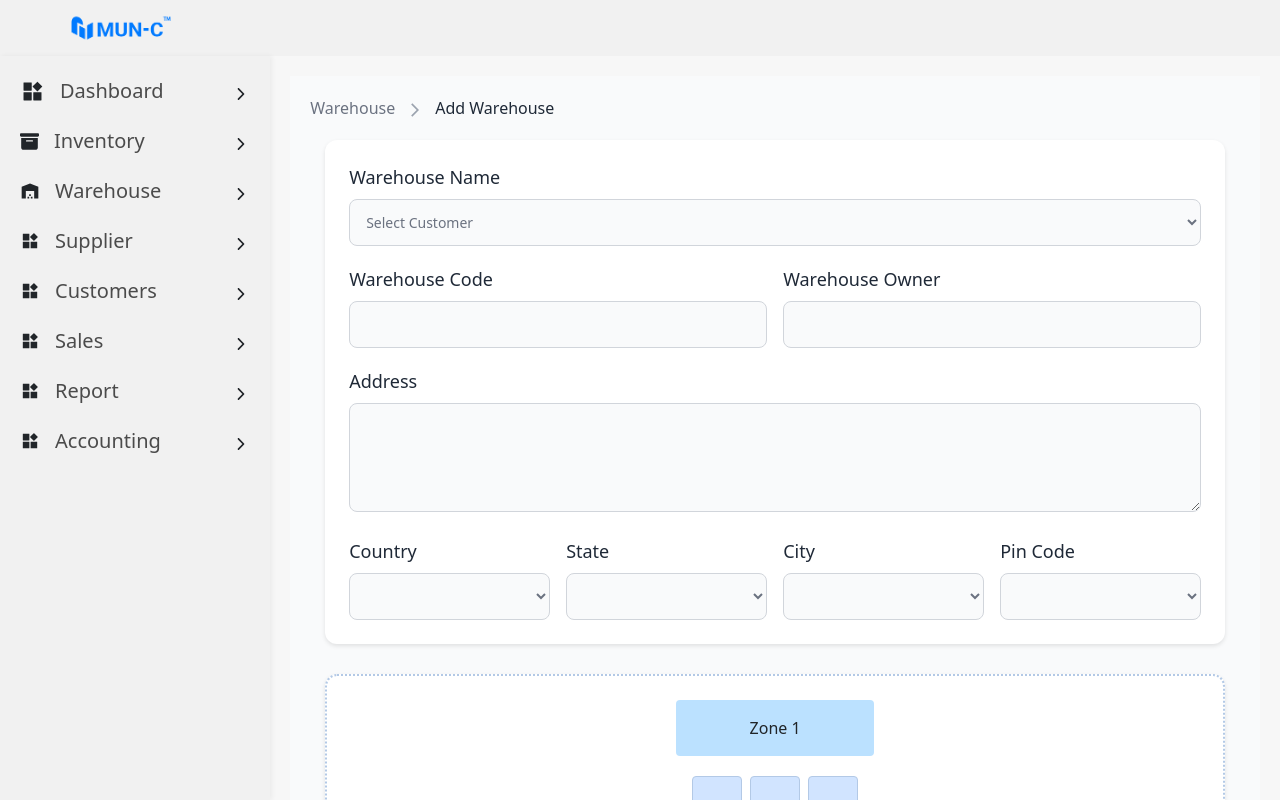
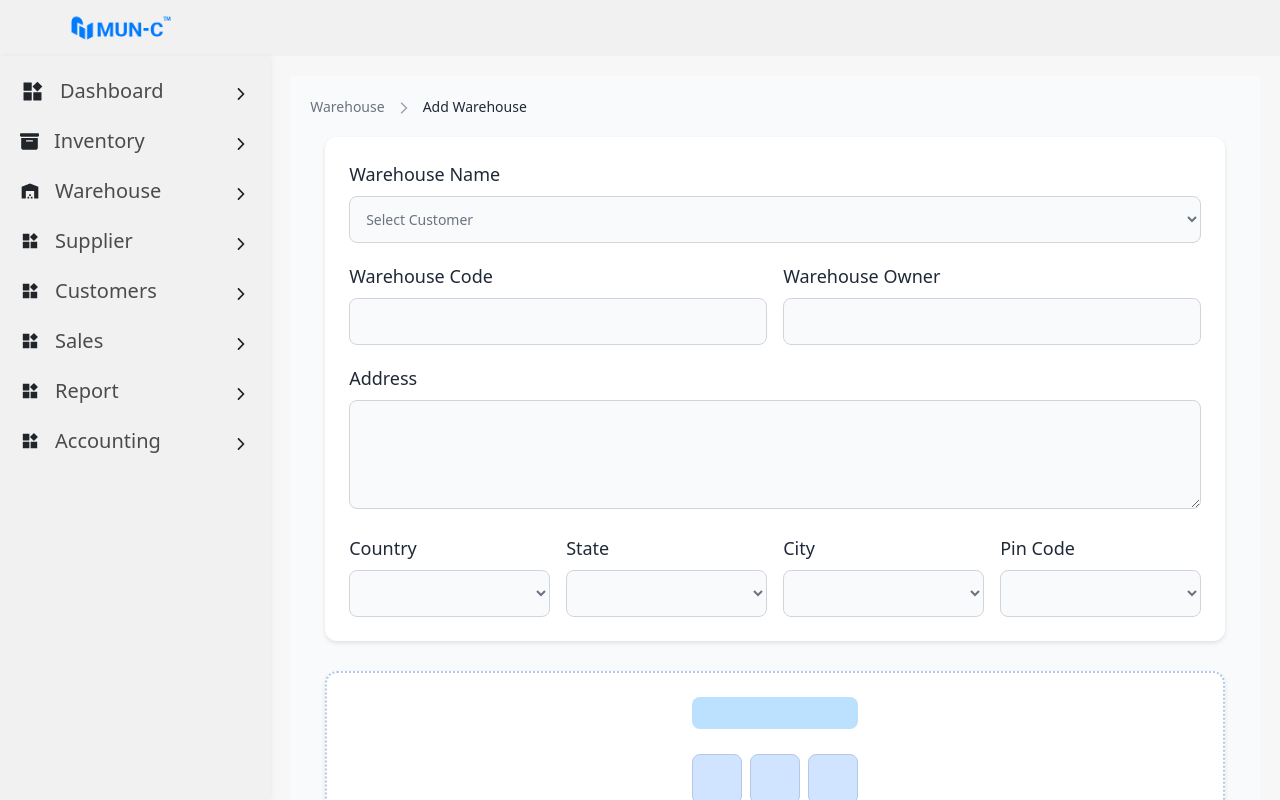
Before and after one commit to codesaurabhk/inventory, a React (Vite) app in the folder Frontend/: page /AddWarehouse in a window 1280 px wide. Built offline with nearby package versions, Linux system fonts and the light colour scheme.

Commit message:
fixed css

```diff
--- a/Frontend/src/component/Warehouse/AddWarehouse.jsx
+++ b/Frontend/src/component/Warehouse/AddWarehouse.jsx
@@ -14,25 +14,38 @@ function AddWarehouse() {
   // State for main layout (updated only on import)
   const [mainRows, setMainRows] = useState(4);
   const [mainColumns, setMainColumns] = useState(3);
-  const [mainWidth, setMainWidth] = useState(50);
+  const [mainWidth, setMainWidth] = useState(1); // Width in meters
   const [mainZones, setMainZones] = useState(1);
 
   // Handler for importing layout
   const handleImport = () => {
     setMainRows(rows === "" ? 4 : Math.max(1, parseInt(rows)));
     setMainColumns(columns === "" ? 3 : Math.max(1, parseInt(columns)));
-    setMainWidth(width === "" ? 50 : Math.max(20, parseInt(width)));
+    setMainWidth(width === "" ? 1 : Math.max(1, parseInt(width)));
     setMainZones(zones === "" ? 1 : Math.max(1, parseInt(zones)));
   };
 
   // Component for rendering a single grid
   const renderGrid = (gridRows, gridColumns, gridWidth, zoneIndex) => {
-    // Calculate the total width of the grid based on columns and cell width
-    const cellWidth = gridWidth || 50;
-    const totalGridWidth = (gridColumns || 3) * (cellWidth + 8) - 8 + 32; // Account for gap (8px) and padding (16px left + 16px right)
+    // Fixed cell width for both main grid and preview
+    const cellWidthPx = 50; // Equal width for all cells
+    // Calculate total grid content width: columns * (cell width + gap) - gap
+    const totalGridContentWidth = (gridColumns || 3) * (cellWidthPx + 8) - 8;
 
     return (
-      <div key={zoneIndex} style={{ marginBottom: "20px", width: `${totalGridWidth}px`, margin: "0 auto" }}>
+      <div
+        key={zoneIndex}
+        style={{
+          marginBottom: "20px",
+          // width: "100%",
+          // maxWidth: "900px",
+          margin: "0 auto",
+          display: "flex",
+          flexDirection: "column",
+          alignItems: "center",
+          boxSizing: "border-box",
+        }}
+      >
         <div
           style={{
             backgroundColor: "#BBE1FF",
@@ -40,23 +53,36 @@ function AddWarehouse() {
             textAlign: "center",
             fontWeight: "500",
             fontSize: "16px",
-            borderRadius: "4px",
+            borderRadius: "8px",
             marginBottom: "10px",
-            width: "100%", // Ensure header takes full width of parent
+            width: "100%",
             boxSizing: "border-box",
           }}
         >
-          Zone {zoneIndex + 1}
+
         </div>
         <div
           style={{
             display: "grid",
-            gridTemplateColumns: `repeat(${gridColumns || 3}, 1fr)`,
+            gridTemplateColumns: `repeat(${gridColumns || 3}, ${cellWidthPx}px)`,
+            gridTemplateRows: `repeat(${gridRows || 4}, ${cellWidthPx}px)`, // Equal height
             gap: "8px",
             borderRadius: "8px",
-            padding: "10px 16px",
-            width: "100%", // Ensure grid container takes full width of parent
+            // padding: "10px 16px",
+            width: "100%",
             boxSizing: "border-box",
+            display: "flex",
+            marginTop:'15px',
+            justifyContent: "center",
+          }}
+        >
+          <div
+            style={{
+              display: "grid",
+              gridTemplateColumns: `repeat(${gridColumns || 3}, ${cellWidthPx}px)`,
+              gridTemplateRows: `repeat(${gridRows || 4}, ${cellWidthPx}px)`,
+              gap: "8px",
+              width: `${totalGridContentWidth}px`,
             }}
           >
             {Array.from({ length: (gridRows || 4) * (gridColumns || 3) }).map((_, index) => (
@@ -64,10 +90,10 @@ function AddWarehouse() {
                 key={index}
                 style={{
                   backgroundColor: "#D1E4FF",
-                width: `${cellWidth}px`,
-                height: `${cellWidth}px`, // Height equals width for square cells
+                  width: `${cellWidthPx}px`,
+                  height: `${cellWidthPx}px`, // Equal width and height (square)
                   border: "1px solid #B3C9E6",
-                borderRadius: "4px",
+                  borderRadius: "8px",
                   display: "flex",
                   alignItems: "center",
                   justifyContent: "center",
@@ -78,6 +104,7 @@ function AddWarehouse() {
                 {/* No numbering in grid cells */}
               </div>
             ))}
+          </div>
         </div>
       </div>
     );
@@ -99,6 +126,7 @@ function AddWarehouse() {
           display: "flex",
           gap: "12px",
           fontWeight: "500",
+          fontSize: "14px",
           marginBottom: "20px",
         }}
       >
@@ -230,8 +258,7 @@ function AddWarehouse() {
         </div>
 
         <div style={{ display: "flex", gap: "16px" }}>
-          {["Country", "State", "City", "Pin Code"].map((label) => (
-            <div key={label} style={{ flex: 1 }}>
+          <div style={{ flex: 1 }}>
             <label
               style={{
                 color: "#1F2937",
@@ -241,7 +268,7 @@ function AddWarehouse() {
                 display: "block",
               }}
             >
-                {label}
+              Country
             </label>
             <select
               style={{
@@ -255,7 +282,78 @@ function AddWarehouse() {
               }}
             ></select>
           </div>
-          ))}
+          <div style={{ flex: 1 }}>
+            <label
+              style={{
+                color: "#1F2937",
+                fontWeight: "500",
+                fontSize: "18px",
+                marginBottom: "8px",
+                display: "block",
+              }}
+            >
+              State
+            </label>
+            <select
+              style={{
+                width: "100%",
+                padding: "12px",
+                borderRadius: "8px",
+                border: "1px solid #D1D5DB",
+                backgroundColor: "#F9FAFB",
+                color: "#6B7280",
+                fontSize: "14px",
+              }}
+            ></select>
+          </div>
+          <div style={{ flex: 1 }}>
+            <label
+              style={{
+                color: "#1F2937",
+                fontWeight: "500",
+                fontSize: "18px",
+                marginBottom: "8px",
+                display: "block",
+              }}
+            >
+              City
+            </label>
+            <select
+              style={{
+                width: "100%",
+                padding: "12px",
+                borderRadius: "8px",
+                border: "1px solid #D1D5DB",
+                backgroundColor: "#F9FAFB",
+                color: "#6B7280",
+                fontSize: "14px",
+              }}
+            ></select>
+          </div>
+          <div style={{ flex: 1 }}>
+            <label
+              style={{
+                color: "#1F2937",
+                fontWeight: "500",
+                fontSize: "18px",
+                marginBottom: "8px",
+                display: "block",
+              }}
+            >
+              Pin Code
+            </label>
+            <select
+              style={{
+                width: "100%",
+                padding: "12px",
+                borderRadius: "8px",
+                border: "1px solid #D1D5DB",
+                backgroundColor: "#F9FAFB",
+                color: "#6B7280",
+                fontSize: "14px",
+              }}
+            ></select>
+          </div>
         </div>
       </div>
 
@@ -272,7 +370,7 @@ function AddWarehouse() {
           boxShadow: "0 2px 4px rgba(0, 0, 0, 0.1)",
         }}
       >
-        <div style={{ width: "100%", maxWidth: "600px", margin: "0 auto" }}>
+        <div style={{ width: "100%", maxWidth: "900px", margin: "0 auto" }}>
           <div style={{ display: "flex", flexDirection: "column", alignItems: "center" }}>
             {Array.from({ length: mainZones }).map((_, zoneIndex) =>
               renderGrid(mainRows, mainColumns, mainWidth, zoneIndex)
@@ -286,6 +384,7 @@ function AddWarehouse() {
               marginTop: "20px",
               color: "#6B7280",
               fontSize: "14px",
+              fontWeight: "400",
             }}
           >
             Click to define and assign racks using rows and columns.
@@ -351,10 +450,7 @@ function AddWarehouse() {
                     }}
                   >
                     <span>Layout Creator</span>
-                    <span
-                      style={{ cursor: "pointer" }}
-                      onClick={close}
-                    >
+                    <span style={{ cursor: "pointer" }} onClick={close}>
                       <IoMdClose />
                     </span>
                   </div>
@@ -499,7 +595,7 @@ function AddWarehouse() {
                               display: "block",
                             }}
                           >
-                            Size (px)
+                            Width (mtr)
                           </label>
                           <input
                             type="number"
@@ -573,7 +669,7 @@ function AddWarehouse() {
                           renderGrid(
                             parseInt(rows),
                             parseInt(columns),
-                            width === "" ? 50 : parseInt(width),
+                            width === "" ? 1 : parseInt(width),
                             zoneIndex
                           )
                         )
```
Lines whose indentation alone changed are shown as unchanged.
